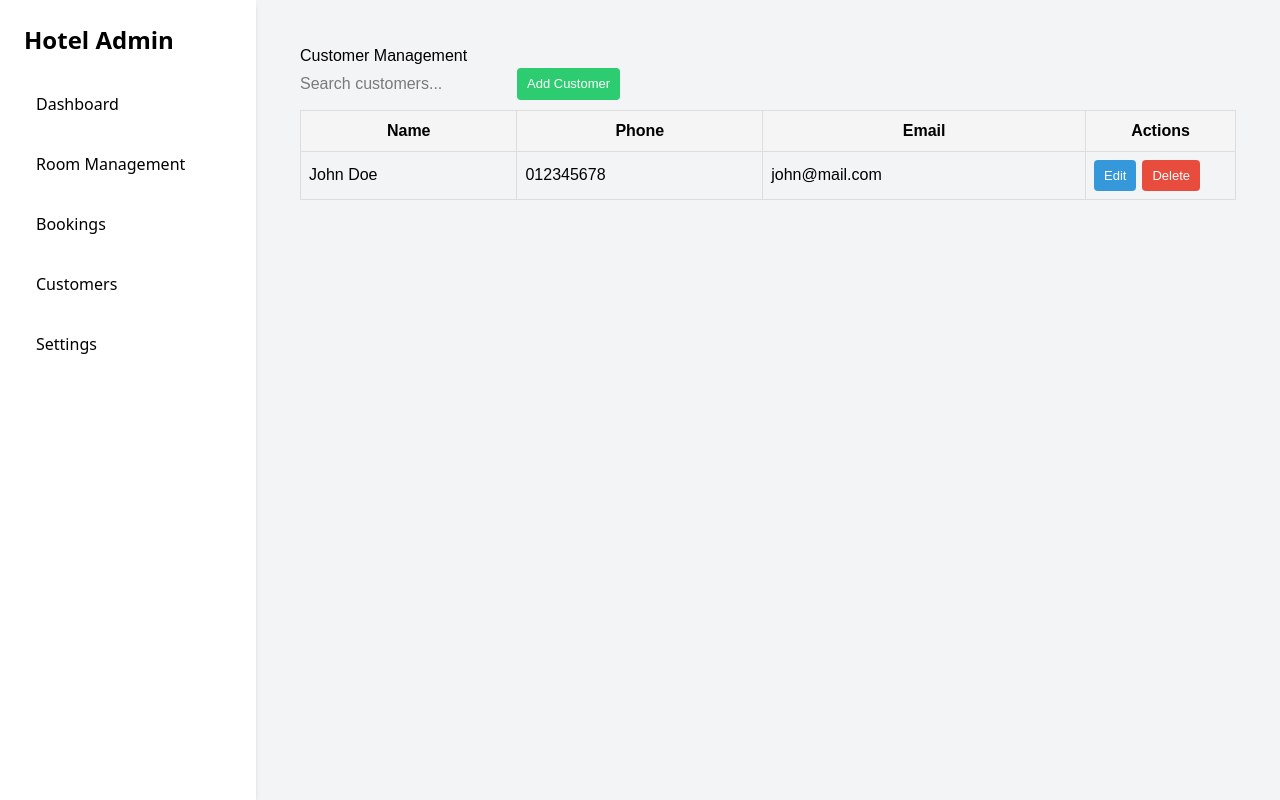
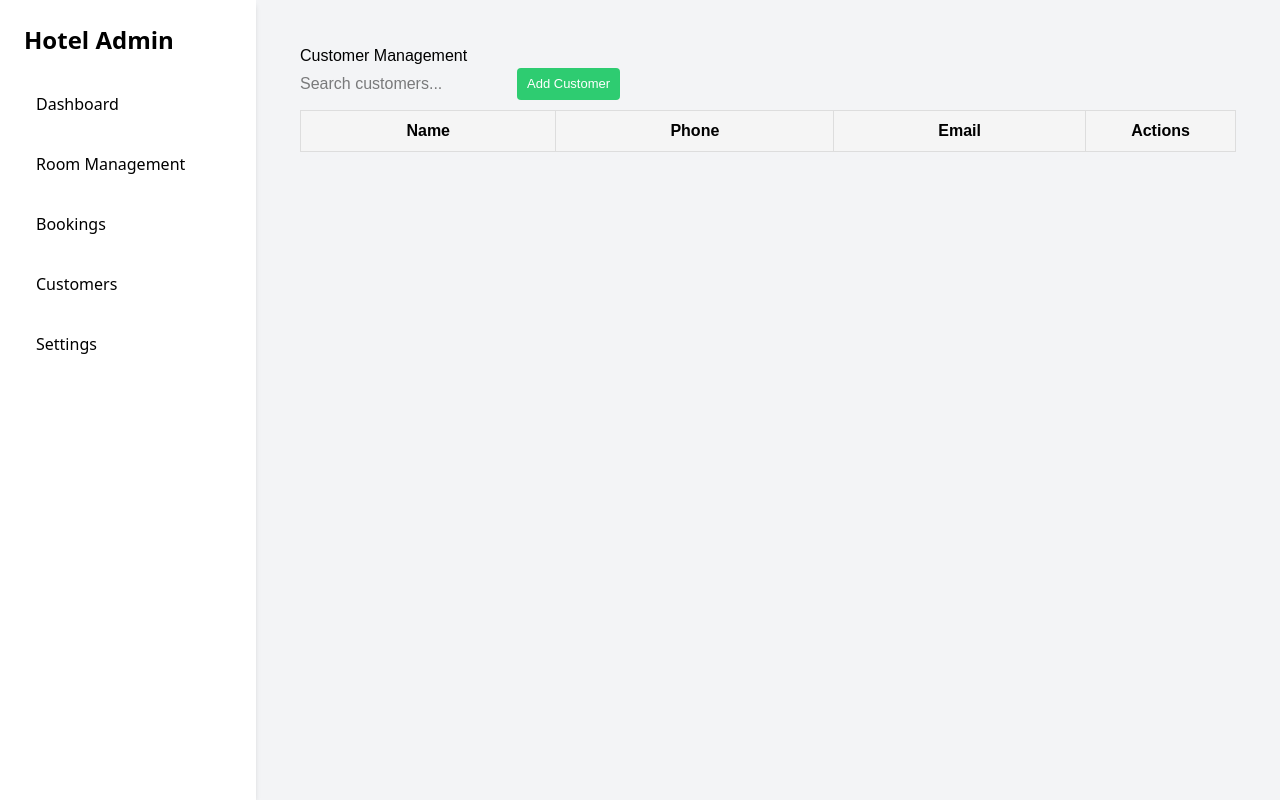
Before and after one commit to yuuhaii21/Hotel_management_system, a Vue app: page /customers in a window 1280 px wide. Built offline with nearby package versions, Linux system fonts and the light colour scheme.

Commit message:
delete username

```diff
--- a/src/components/page/Customer.vue
+++ b/src/components/page/Customer.vue
@@ -49,7 +49,7 @@ const search = ref("");
 const showForm = ref(false);
 
 const customers = ref([
-  { id: 1, name: "John Doe", phone: "012345678", email: "john@mail.com" }
+  // { id: 1, name: "John Doe", phone: "012345678", email: "john@mail.com" }
 ]);
 
 const form = ref({});
```
